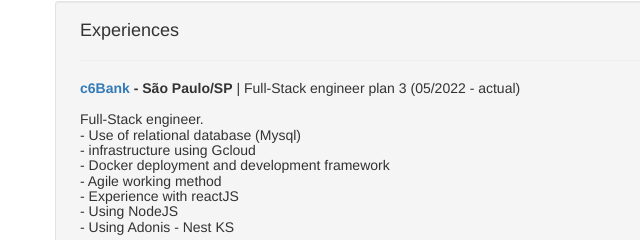
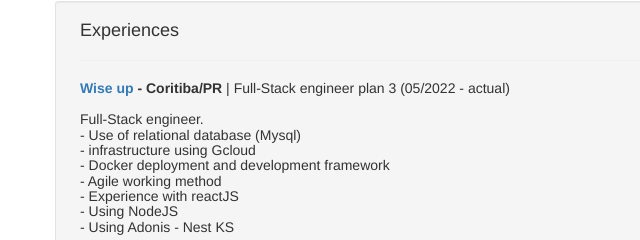
Before and after one commit to rodolfofernandes/rodolfofernandes.github.io, a plain HTML site: page en.html in a window 1280 px wide. Shown: the part 509-749 px from the top of the page, 0-640 px from the left. Drawn offline with Linux system fonts and the light colour scheme.

Commit message:
Update en.html

```diff
--- a/en.html
+++ b/en.html
@@ -65,7 +65,7 @@
                 <h4>Experiences
                     <hr>
                 </h4>
-                <h5><b><a href="https://wiseup.com/" target="_blank">c6Bank</a> - São Paulo/SP</b> |  Full-Stack engineer plan 3 (05/2022 - actual)<br><br>
+                <h5><b><a href="https://wiseup.com/" target="_blank">Wise up</a> - Coritiba/PR</b> |  Full-Stack engineer plan 3 (05/2022 - actual)<br><br>
                     Full-Stack engineer.<br>
                     - Use of relational database (Mysql)<br>
                     - infrastructure using Gcloud<br>
```
